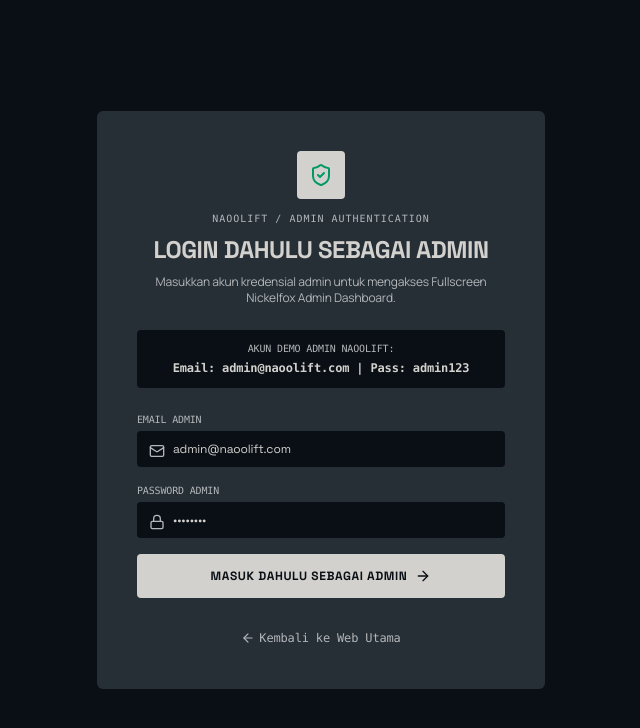
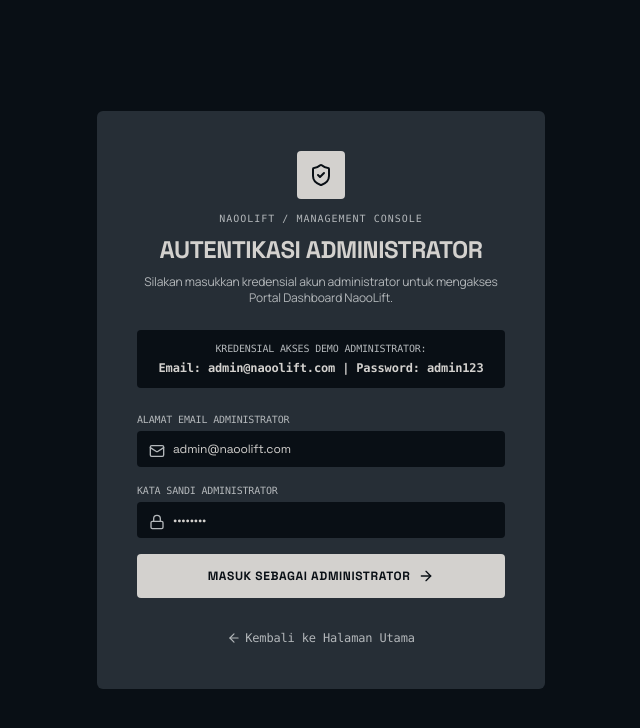
Before and after one commit to zysrnh/NaooLift_Project, a Next.js app in the folder frontend/: page /admin in a window 1280 px wide. Shown: the top 728 px of the page, without its empty margins (319-959 px from the left). Built offline with nearby package versions, Linux system fonts and the light colour scheme.

Commit message:
refactor: polish authentication microcopy to formal enterprise standard

```diff
--- a/frontend/src/app/admin/page.tsx
+++ b/frontend/src/app/admin/page.tsx
@@ -2,12 +2,10 @@
 
 import { useState, useEffect } from 'react';
 import Link from 'next/link';
-import { useRouter } from 'next/navigation';
-import { ShieldCheck, Dumbbell, Mail, Lock, ArrowRight, LogOut, ArrowLeft } from 'lucide-react';
+import { ShieldCheck, Mail, Lock, ArrowRight, LogOut, ArrowLeft } from 'lucide-react';
 import { getCurrentUser, loginUser, logoutUser, UserProfile } from '@/lib/auth';
 
 export default function AdminDashboardPage() {
-  const router = useRouter();
   const [currentUser, setCurrentUser] = useState<UserProfile | null>(null);
   const [isClient, setIsClient] = useState(false);
 
@@ -32,10 +30,10 @@
       if (res.success && res.user) {
         setCurrentUser(res.user);
       } else {
-        setErrorMsg(res.message || 'Kredensial admin salah.');
+        setErrorMsg(res.message || 'Kredensial administrator tidak valid.');
       }
     } catch {
-      setErrorMsg('Gagal melakukan otentikasi admin.');
+      setErrorMsg('Gagal melakukan verifikasi otentikasi administrator.');
     } finally {
       setIsLoading(false);
     }
@@ -48,33 +46,33 @@
 
   if (!isClient) return null;
 
-  // IF NOT LOGGED IN AS ADMIN: Show Dedicated Admin Login Screen
   const isAdminLoggedIn = currentUser && currentUser.role === 'admin';
 
+  // IF NOT LOGGED IN AS ADMIN: Professional Admin Authentication Screen
   if (!isAdminLoggedIn) {
     return (
       <div className="fixed inset-0 z-50 bg-[#090F15] w-screen h-screen flex items-center justify-center p-4">
         <div className="solid-card w-full max-w-md p-8 sm:p-10 space-y-6">
-          {/* Admin Header */}
+          {/* Header */}
           <div className="text-center space-y-2">
             <div className="w-12 h-12 rounded-sm bg-[#D3D1CE] text-[#090F15] flex items-center justify-center mx-auto mb-3">
-              <ShieldCheck className="w-6 h-6 text-emerald-600" />
+              <ShieldCheck className="w-6 h-6 text-[#090F15]" />
             </div>
             <span className="text-[10px] font-mono text-[#B3B7BA] uppercase tracking-widest block">
-              NAOOLIFT / ADMIN AUTHENTICATION
+              NAOOLIFT / MANAGEMENT CONSOLE
             </span>
             <h1 className="text-2xl font-heading font-black text-[#D3D1CE]">
-              LOGIN DAHULU SEBAGAI ADMIN
+              AUTENTIKASI ADMINISTRATOR
             </h1>
             <p className="text-xs text-[#B3B7BA]">
-              Masukkan akun kredensial admin untuk mengakses Fullscreen Nickelfox Admin Dashboard.
+              Silakan masukkan kredensial akun administrator untuk mengakses Portal Dashboard NaooLift.
             </p>
           </div>
 
-          {/* Account Hint */}
+          {/* Account Credential Box */}
           <div className="bg-[#090F15] p-3 rounded-sm text-xs font-mono text-center space-y-1">
-            <span className="text-[#B3B7BA] block text-[10px]">AKUN DEMO ADMIN NAOOLIFT:</span>
-            <div className="text-[#D3D1CE] font-bold">Email: admin@naoolift.com | Pass: admin123</div>
+            <span className="text-[#B3B7BA] block text-[10px]">KREDENSIAL AKSES DEMO ADMINISTRATOR:</span>
+            <div className="text-[#D3D1CE] font-bold">Email: admin@naoolift.com | Password: admin123</div>
           </div>
 
           {errorMsg && (
@@ -87,7 +85,7 @@
           <form onSubmit={handleAdminLogin} className="space-y-4">
             <div className="space-y-1">
               <label className="text-[10px] font-mono text-[#B3B7BA] uppercase block">
-                EMAIL ADMIN
+                ALAMAT EMAIL ADMINISTRATOR
               </label>
               <div className="relative">
                 <Mail className="w-4 h-4 text-[#B3B7BA] absolute left-3 top-3" />
@@ -103,7 +101,7 @@
 
             <div className="space-y-1">
               <label className="text-[10px] font-mono text-[#B3B7BA] uppercase block">
-                PASSWORD ADMIN
+                KATA SANDI ADMINISTRATOR
               </label>
               <div className="relative">
                 <Lock className="w-4 h-4 text-[#B3B7BA] absolute left-3 top-3" />
@@ -122,14 +120,14 @@
               disabled={isLoading}
               className="w-full solid-btn-primary py-3.5 text-xs uppercase tracking-wider flex items-center justify-center gap-2"
             >
-              {isLoading ? 'Memverifikasi...' : 'MASUK DAHULU SEBAGAI ADMIN'}
+              {isLoading ? 'Memverifikasi...' : 'MASUK SEBAGAI ADMINISTRATOR'}
               <ArrowRight className="w-4 h-4" />
             </button>
           </form>
 
           <div className="pt-2 text-center text-xs font-mono">
             <Link href="/" className="text-[#B3B7BA] hover:text-[#D3D1CE] inline-flex items-center gap-1">
-              <ArrowLeft className="w-3.5 h-3.5" /> Kembali ke Web Utama
+              <ArrowLeft className="w-3.5 h-3.5" /> Kembali ke Halaman Utama
             </Link>
           </div>
         </div>
@@ -137,32 +135,32 @@
     );
   }
 
-  // IF LOGGED IN AS ADMIN: Render 100% FULLSCREEN Nickelfox Dashboard
+  // IF LOGGED IN AS ADMIN: 100% Fullscreen Nickelfox Dashboard with Professional Top Bar
   return (
     <div className="fixed inset-0 z-50 bg-[#090F15] w-screen h-screen overflow-hidden flex flex-col">
-      {/* Top Floating Control Bar */}
+      {/* Top Professional Control Bar */}
       <div className="bg-[#090F15] px-4 py-2 flex items-center justify-between border-b border-[#262E36] z-50 text-xs font-mono">
         <div className="flex items-center gap-3">
-          <span className="font-heading font-black text-sm text-[#D3D1CE]">NAOOLIFT ADMIN</span>
-          <span className="bg-emerald-500/10 text-emerald-400 px-2 py-0.5 rounded text-[10px] uppercase font-bold flex items-center gap-1">
-            <ShieldCheck className="w-3 h-3" /> AUTHENTICATED
+          <span className="font-heading font-black text-sm text-[#D3D1CE]">NAOOLIFT MANAGEMENT CONSOLE</span>
+          <span className="bg-emerald-500/10 text-emerald-400 px-2.5 py-0.5 rounded text-[10px] uppercase font-bold flex items-center gap-1">
+            <ShieldCheck className="w-3 h-3" /> SISTEM TERAUTENTIKASI
           </span>
         </div>
 
-        <div className="flex items-center gap-4">
+        <div className="flex items-center gap-6">
           <Link href="/" className="text-[#B3B7BA] hover:text-[#D3D1CE] flex items-center gap-1">
-            ← Main Web
+            <ArrowLeft className="w-3.5 h-3.5" /> Kembali ke Halaman Utama
           </Link>
           <button
             onClick={handleAdminLogout}
             className="text-rose-400 hover:text-rose-300 font-bold flex items-center gap-1"
           >
-            <LogOut className="w-3.5 h-3.5" /> Logout Admin
+            <LogOut className="w-3.5 h-3.5" /> Keluar Administrator
           </button>
         </div>
       </div>
 
-      {/* 100% FULLSCREEN NICKELFOX DASHBOARD IFRAME */}
+      {/* 100% Fullscreen Nickelfox Dashboard */}
       <iframe
         src="http://localhost:5173/nickelfox"
         title="Nickelfox Admin Dashboard Fullscreen"
--- a/frontend/src/app/login/page.tsx
+++ b/frontend/src/app/login/page.tsx
@@ -27,17 +27,17 @@
           router.push('/logger');
         }
       } else {
-        setErrorMsg(res.message || 'Email atau password salah.');
+        setErrorMsg(res.message || 'Alamat email atau kata sandi tidak sesuai.');
       }
     } catch {
-      setErrorMsg('Gagal menghubungkan ke server.');
+      setErrorMsg('Gagal terhubung ke server autentikasi.');
     } finally {
       setIsLoading(false);
     }
   };
 
   const fillAdminCredentials = () => {
-    setEmail('admin@naoo.app');
+    setEmail('admin@naoolift.com');
     setPassword('admin123');
   };
 
@@ -50,25 +50,25 @@
             <Dumbbell className="w-6 h-6 -rotate-12" />
           </div>
           <span className="text-[10px] font-mono text-[#B3B7BA] uppercase tracking-widest block">
-            NAOOLIFT / AUTHENTICATION
+            NAOOLIFT / AUTHENTICATION PORTAL
           </span>
           <h1 className="text-2xl font-heading font-black text-[#D3D1CE]">
             MASUK KE AKUN
           </h1>
           <p className="text-xs text-[#B3B7BA]">
-            Masukkan email dan password untuk melanjutkan ke Sesi Gym atau Dashboard Admin.
+            Masukkan alamat email dan kata sandi Anda untuk melanjutkan ke Portal Sesi Gym atau Console Administrator.
           </p>
         </div>
 
         {/* Quick Admin Auth Button */}
         <div className="bg-[#090F15] p-3 rounded-sm flex items-center justify-between">
-          <span className="text-[10px] font-mono text-[#B3B7BA]">LOGIN ADMIN DASHBOARD</span>
+          <span className="text-[10px] font-mono text-[#B3B7BA]">PORTAL ADMINISTRATOR</span>
           <button
             type="button"
             onClick={fillAdminCredentials}
             className="text-[10px] font-heading font-bold text-[#D3D1CE] border border-[#262E36] px-2.5 py-1 rounded-sm hover:bg-[#262E36] transition-colors flex items-center gap-1"
           >
-            <ShieldCheck className="w-3 h-3 text-emerald-400" /> Auto-Fill Admin
+            <ShieldCheck className="w-3 h-3 text-emerald-400" /> Isi Otomatis Kredensial
           </button>
         </div>
 
@@ -83,13 +83,13 @@
         <form onSubmit={handleLogin} className="space-y-4">
           <div className="space-y-1">
             <label className="text-[10px] font-mono text-[#B3B7BA] uppercase block">
-              EMAIL ADDRESS
+              ALAMAT EMAIL
             </label>
             <div className="relative">
               <Mail className="w-4 h-4 text-[#B3B7BA] absolute left-3 top-3" />
               <input
                 type="email"
-                placeholder="nama@domain.com atau admin@naoo.app"
+                placeholder="nama@domain.com atau admin@naoolift.com"
                 value={email}
                 onChange={(e) => setEmail(e.target.value)}
                 className="solid-input w-full pl-9 pr-4 py-2.5 text-xs"
@@ -100,7 +100,7 @@
 
           <div className="space-y-1">
             <label className="text-[10px] font-mono text-[#B3B7BA] uppercase block">
-              PASSWORD
+              KATA SANDI
             </label>
             <div className="relative">
               <Lock className="w-4 h-4 text-[#B3B7BA] absolute left-3 top-3" />
@@ -118,9 +118,9 @@
           <button
             type="submit"
             disabled={isLoading}
-            className="w-full solid-btn-primary py-3 text-xs uppercase tracking-wider flex items-center justify-center gap-2 pt-3"
+            className="w-full solid-btn-primary py-3.5 text-xs uppercase tracking-wider flex items-center justify-center gap-2"
           >
-            {isLoading ? 'Memproses...' : 'Masuk Sekarang'}
+            {isLoading ? 'Memproses Otentikasi...' : 'MASUK SEKARANG'}
             <ArrowRight className="w-4 h-4" />
           </button>
         </form>
@@ -128,14 +128,14 @@
         {/* Footer Link */}
         <div className="pt-4 text-center text-xs font-mono text-[#B3B7BA] space-y-2">
           <div>
-            Belum punya akun?{' '}
+            Belum memiliki akun?{' '}
             <Link href="/register" className="text-[#D3D1CE] font-bold underline hover:text-[#FFFFFF]">
               Daftar Akun Baru
             </Link>
           </div>
           <div>
             <Link href="/" className="text-[#B3B7BA] hover:text-[#D3D1CE]">
-              ← Kembali ke Beranda
+              ← Kembali ke Halaman Utama
             </Link>
           </div>
         </div>
```
